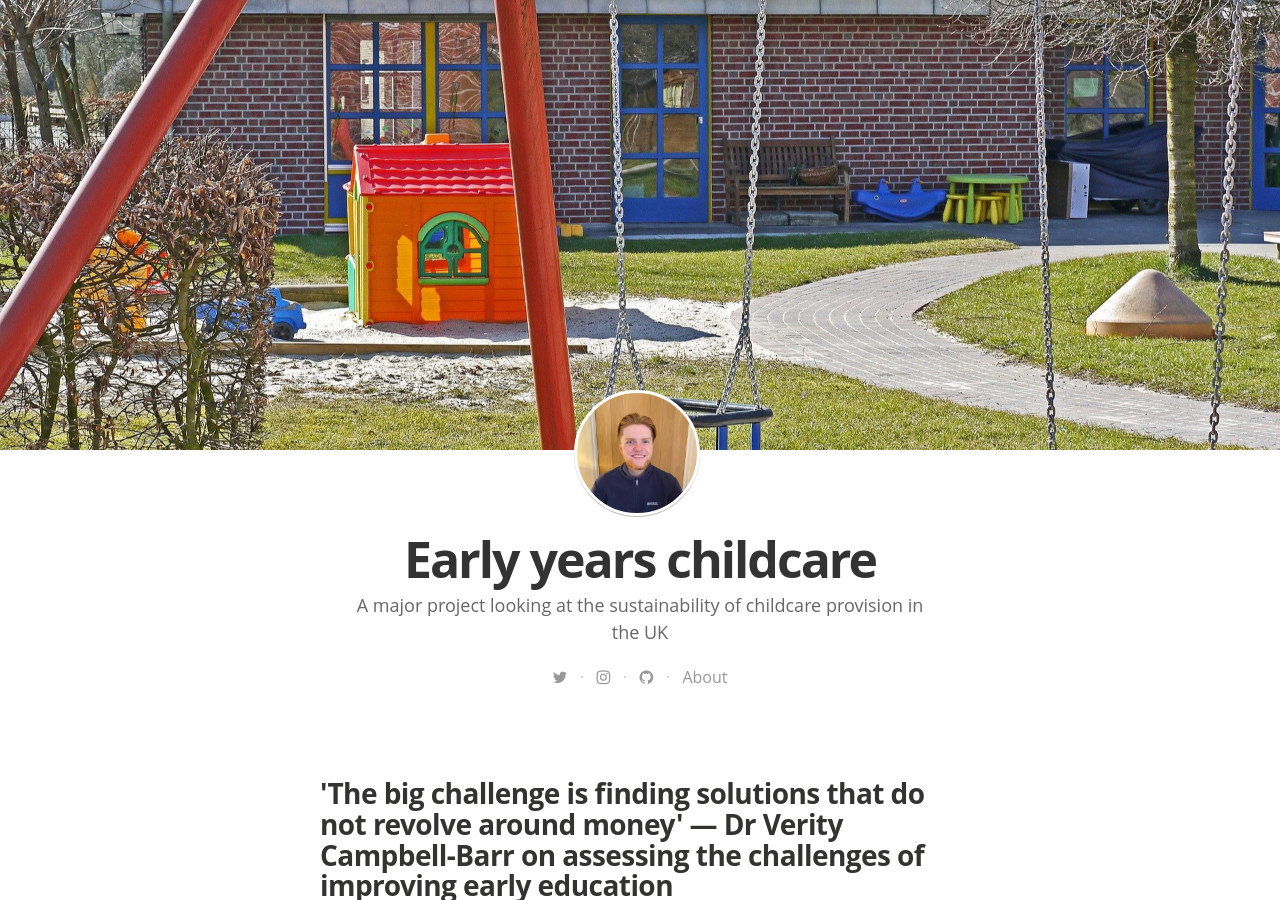
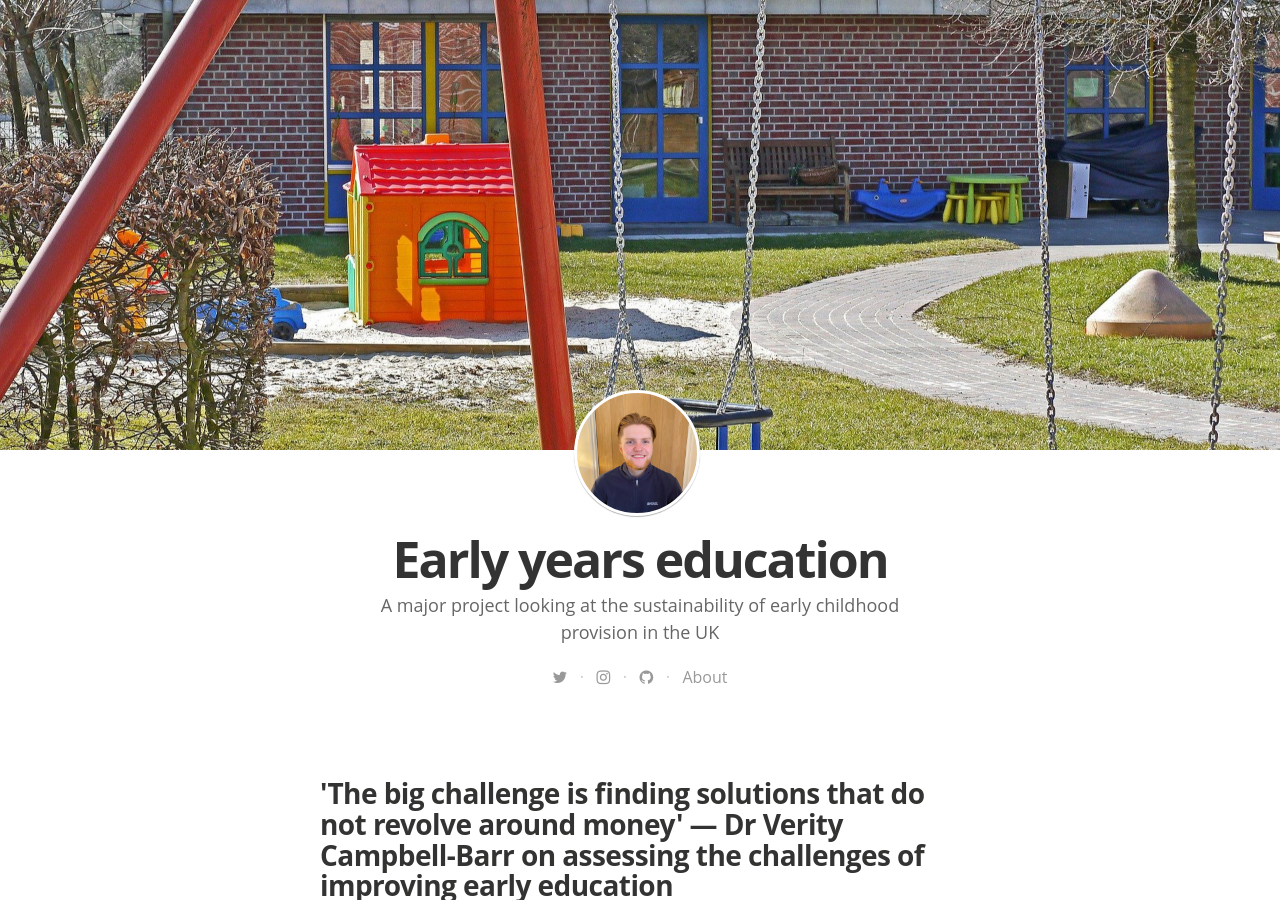
Before and after one commit to GWilloughby99/early-years-project, a Jekyll site: the page built from index.html, in a window 1280 px wide and 900 px high. Built offline with Jekyll 4.4.1, drawn with Linux system fonts in a browser that asks for light colours; nearby versions of some CDN libraries; some web fonts are replaced; the list of posts is cut into pages by our own code.

Commit message:
Update _config.yml

```diff
--- a/_config.yml
+++ b/_config.yml
@@ -4,9 +4,9 @@ gems:
   - jekyll-paginate
 
 # Site settings
-title: "Early years childcare"
+title: "Early years education"
 description: > # this means to ignore newlines until "email:"
-   A major project looking at the sustainability of childcare provision in the UK
+   A major project looking at the sustainability of early childhood provision in the UK
 
 email: gwjournalism@googlemail.com
 #blog logo
```
